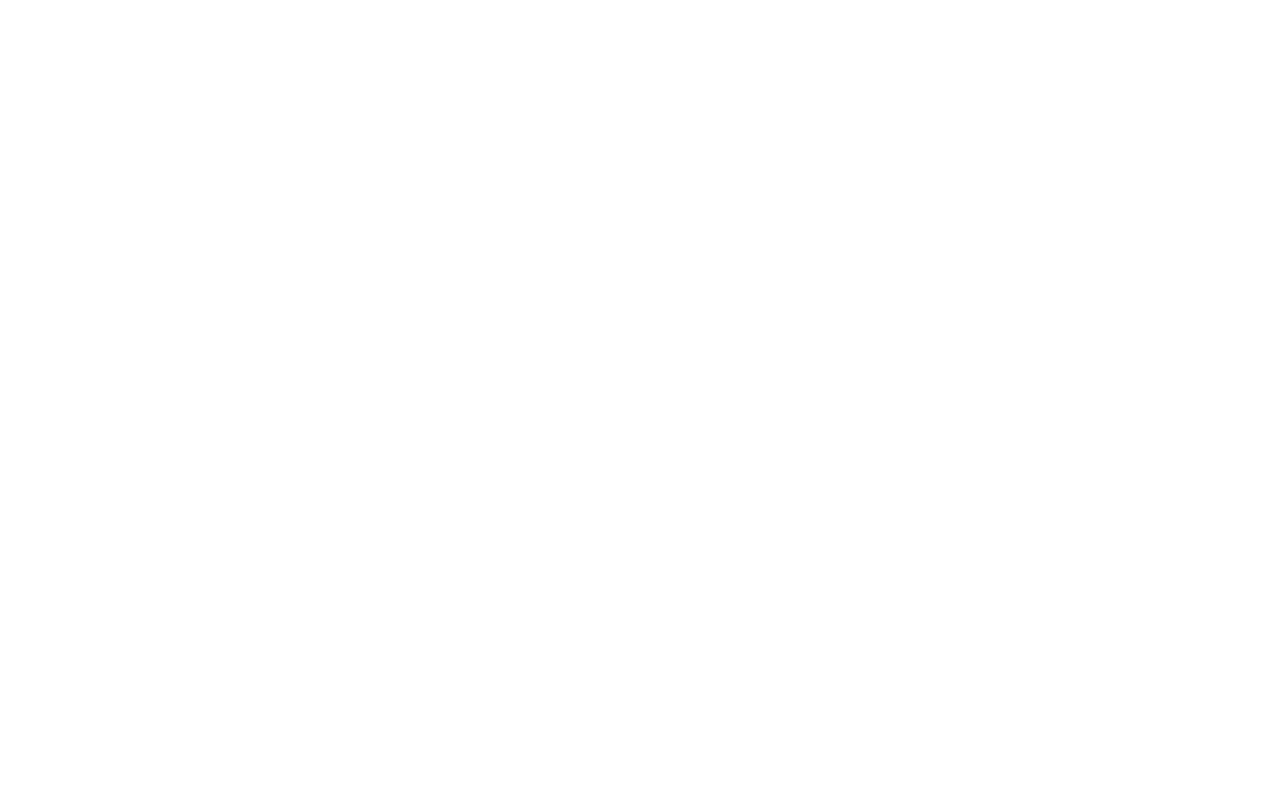
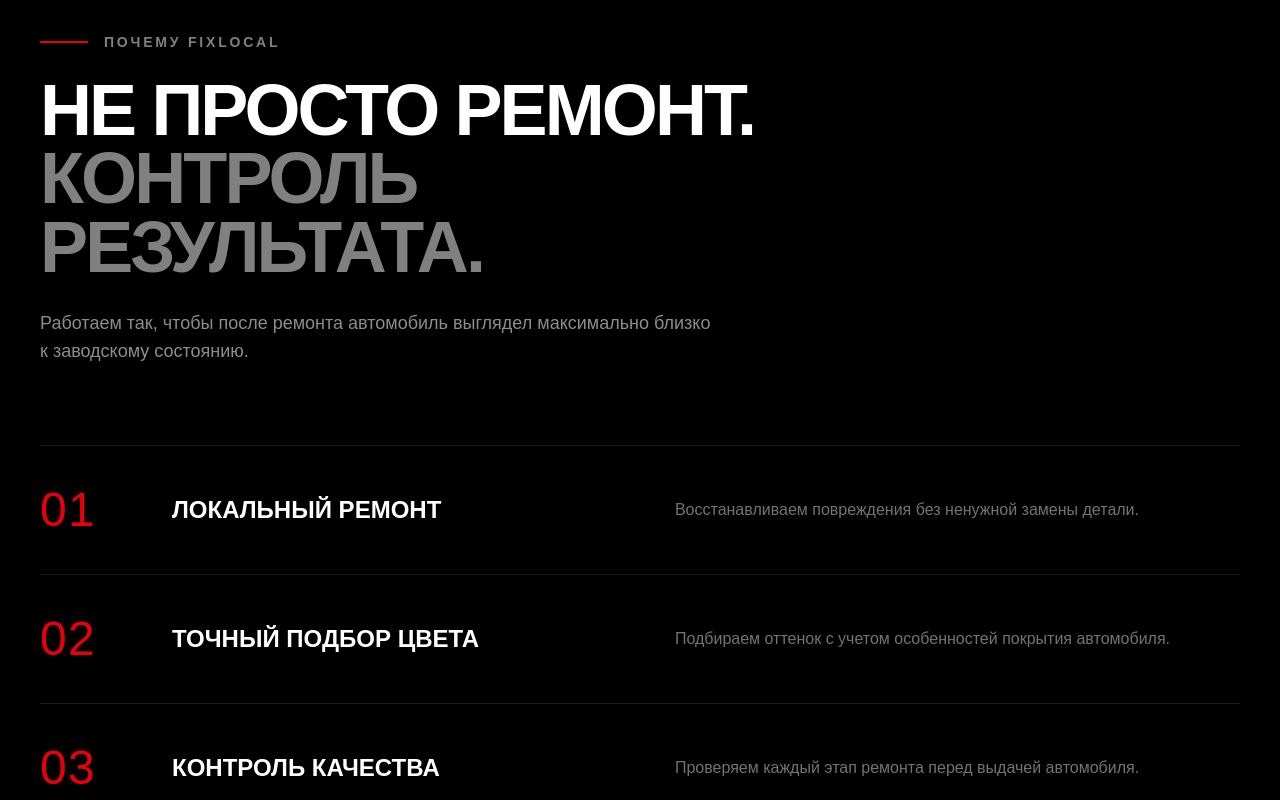
Before and after one commit to altiyerzhan-alt/fixlocal-web, a Next.js app: page / in a window 1280 px wide. Shown: the part 1020-1820 px from the top of the page. Before the commit the page ends 908 px from the top, so only its background shows below. Built offline with nearby package versions, Linux system fonts and the light colour scheme.

Commit message:
Add Why FixLocal section

```diff
--- a/app/page.tsx
+++ b/app/page.tsx
@@ -1,11 +1,13 @@
 import Header from "@/components/layout/Header";
 import Hero from "@/components/sections/Hero";
+import WhyFixLocal from "@/components/sections/WhyFixLocal";
 
 export default function Home() {
   return (
     <main className="bg-black">
       <Header />
       <Hero />
+      <WhyFixLocal />
     </main>
   );
 }
--- /dev/null
+++ b/components/sections/WhyFixLocal.tsx
@@ -0,0 +1,84 @@
+const advantages = [
+  {
+    number: "01",
+    title: "Локальный ремонт",
+    text: "Восстанавливаем повреждения без ненужной замены детали.",
+  },
+  {
+    number: "02",
+    title: "Точный подбор цвета",
+    text: "Подбираем оттенок с учетом особенностей покрытия автомобиля.",
+  },
+  {
+    number: "03",
+    title: "Контроль качества",
+    text: "Проверяем каждый этап ремонта перед выдачей автомобиля.",
+  },
+  {
+    number: "04",
+    title: "Гарантия",
+    text: "Предоставляем гарантию на выполненные работы.",
+  },
+];
+
+export default function WhyFixLocal() {
+  return (
+    <section
+      id="standards"
+      className="bg-black px-6 py-28 text-white sm:px-8 lg:px-10 lg:py-36"
+    >
+      <div className="mx-auto max-w-7xl">
+
+        {/* Заголовок */}
+        <div className="mb-20 max-w-3xl">
+          <div className="mb-6 flex items-center gap-4">
+            <span className="h-[2px] w-12 bg-red-600" />
+
+            <span className="font-montserrat text-sm font-semibold uppercase tracking-[0.2em] text-white/50">
+              Почему FixLocal
+            </span>
+          </div>
+
+          <h2 className="font-montserrat text-4xl font-extrabold uppercase leading-[0.95] tracking-[-0.04em] sm:text-5xl lg:text-7xl">
+            Не просто ремонт.
+            <br />
+            <span className="text-white/50">
+              Контроль результата.
+            </span>
+          </h2>
+
+          <p className="mt-7 max-w-2xl font-montserrat text-base leading-7 text-white/55 sm:text-lg">
+            Работаем так, чтобы после ремонта автомобиль выглядел
+            максимально близко к заводскому состоянию.
+          </p>
+        </div>
+
+        {/* Преимущества */}
+        <div className="border-t border-white/10">
+          {advantages.map((item) => (
+            <div
+              key={item.number}
+              className="group grid border-b border-white/10 py-8 transition duration-300 hover:bg-white/[0.02] sm:grid-cols-[100px_1fr_1.2fr] sm:items-center sm:gap-8 lg:py-10"
+            >
+              {/* Номер */}
+              <div className="font-bebas text-5xl tracking-wide text-red-600 transition duration-300 group-hover:text-white">
+                {item.number}
+              </div>
+
+              {/* Заголовок */}
+              <h3 className="mt-4 font-montserrat text-xl font-bold uppercase sm:mt-0 sm:text-2xl">
+                {item.title}
+              </h3>
+
+              {/* Текст */}
+              <p className="mt-3 max-w-xl font-montserrat text-sm leading-6 text-white/45 sm:mt-0 sm:text-base">
+                {item.text}
+              </p>
+            </div>
+          ))}
+        </div>
+
+      </div>
+    </section>
+  );
+}
```
